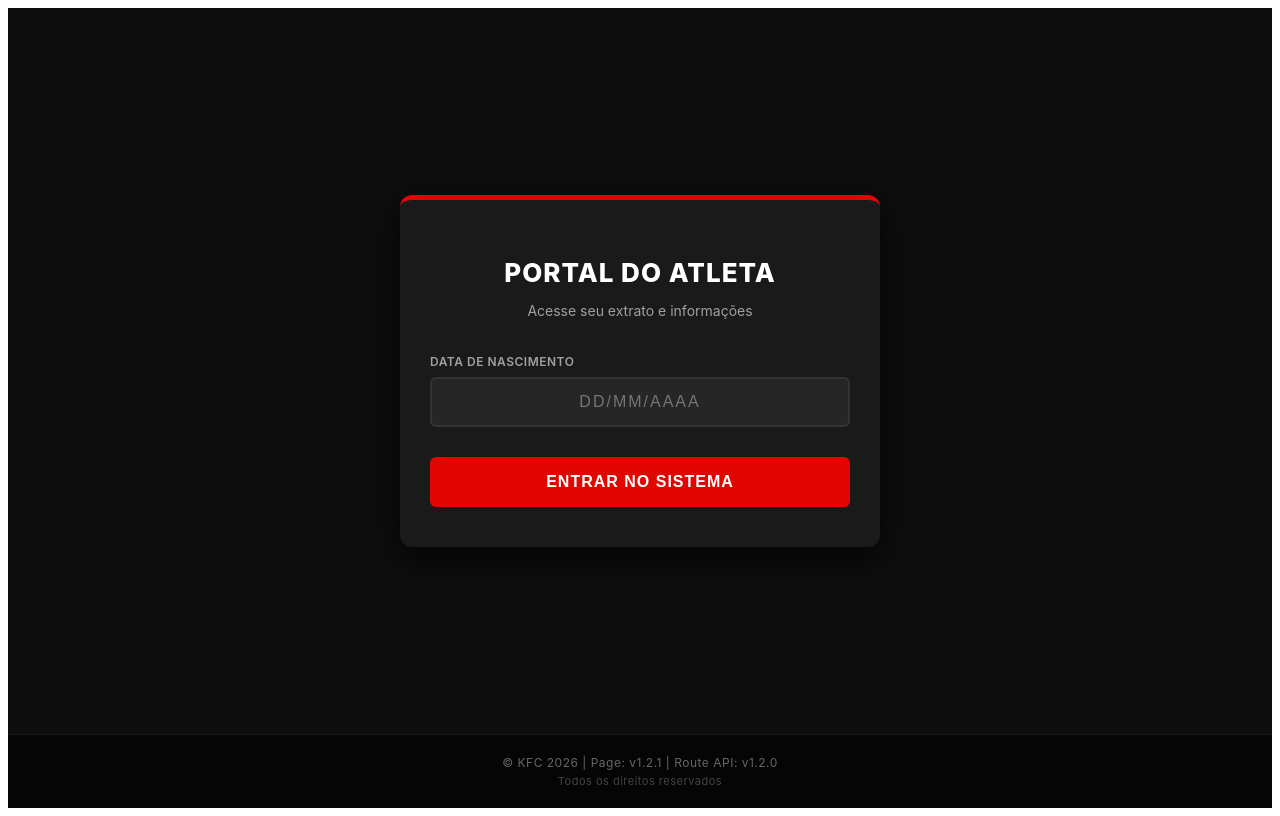
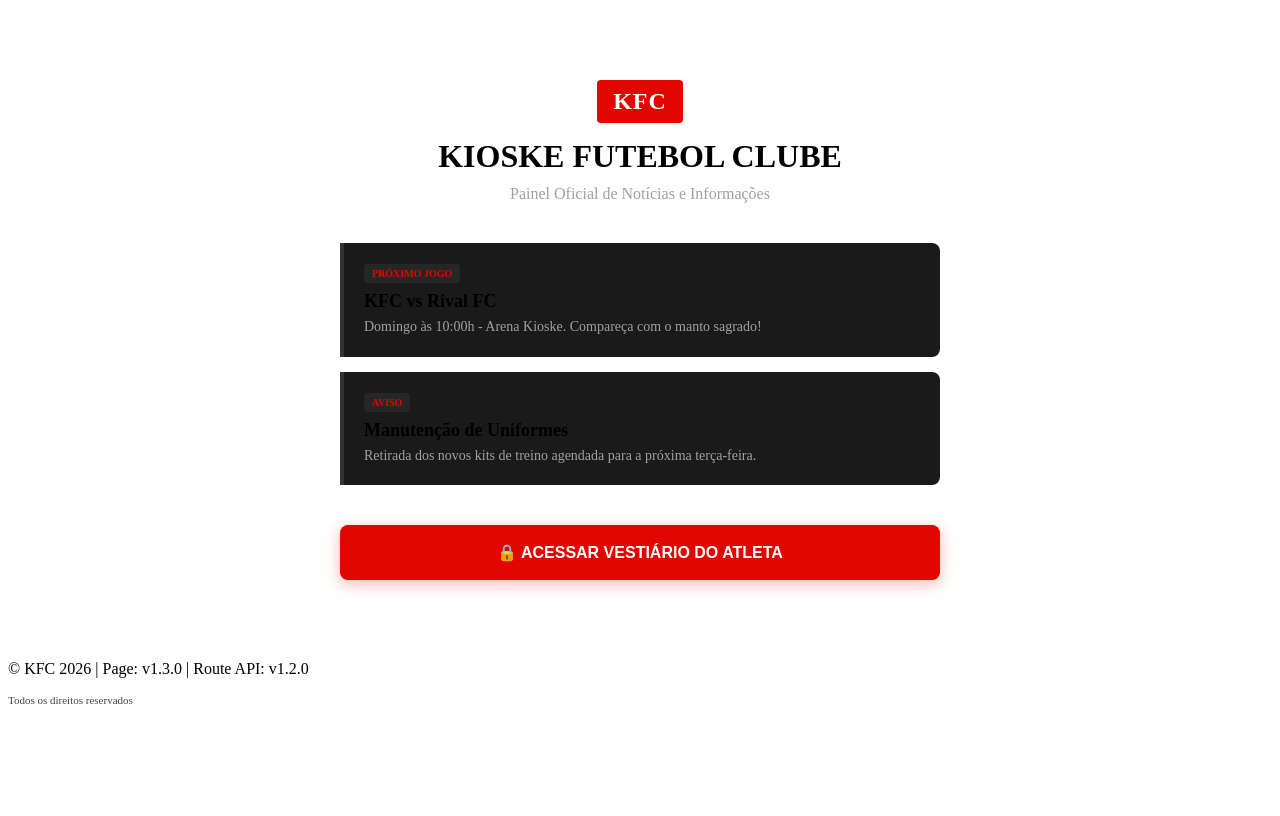
Before and after one commit to GuiKFC/newappKFC, a Next.js app: page /atleta in a window 1280 px wide. Built offline with nearby package versions, Linux system fonts and the light colour scheme.

Commit message:
feat: transformando portal em informativo com vestiario restrito v1.3.0

```diff
--- a/app/atleta/atleta.module.css
+++ b/app/atleta/atleta.module.css
@@ -1,230 +1,112 @@
-/* ==========================================================================
-   PORTAL DO ATLETA KFC - IDENTIDADE VISUAL OFICIAL (PRETO, VERMELHO E BRANCO)
-   ========================================================================== */
+/* --- Elementos do Painel Informativo Público v1.3.0 --- */
 
-.container {
-  min-height: 100vh;
+.publicPortal {
+  max-width: 600px;
+  margin: 60px auto;
+  padding: 20px;
+  text-align: center;
+  width: 100%;
+}
+
+.publicHeader {
+  margin-bottom: 40px;
+}
+
+.logoBadge {
+  background-color: #e10600;
+  color: #fff;
+  display: inline-block;
+  font-size: 24px;
+  font-weight: 900;
+  padding: 8px 16px;
+  border-radius: 4px;
+  margin-bottom: 15px;
+  letter-spacing: 1px;
+}
+
+.mainTitle {
+  font-size: 32px;
+  font-weight: 800;
+  text-transform: uppercase;
+  margin: 0 0 10px 0;
+}
+
+.mainSubtitle {
+  color: #a0a0a0;
+  font-size: 16px;
+  margin: 0;
+}
+
+.newsGrid {
   display: flex;
   flex-direction: column;
-  justify-content: space-between;
-  background-color: #0d0d0d; /* Preto profundo de fundo */
-  font-family: -apple-system, BlinkMacSystemFont, 'Segoe UI', Roboto, Helvetica, Arial, sans-serif;
-  color: #ffffff;
+  gap: 15px;
+  margin-bottom: 40px;
 }
 
-.main {
-  flex: 1;
-  display: flex;
-  align-items: center;
-  justify-content: center;
+.newsCard {
+  background-color: #1a1a1a;
+  border-left: 4px solid #333;
+  border-radius: 0 8px 8px 0;
   padding: 20px;
+  text-align: left;
 }
 
-/* Card Principal do Portal */
-.card {
-  background: #1a1a1a; /* Cinza quase preto para dar relevo */
-  border-top: 5px solid #e10600; /* Linha de destaque Vermelho KFC no topo */
-  border-radius: 12px;
-  padding: 40px 30px;
-  width: 100%;
-  max-width: 420px;
-  box-shadow: 0 10px 30px rgba(0, 0, 0, 0.7);
-  transition: all 0.3s ease;
+.newsTag {
+  background-color: #262626;
+  color: #e10600;
+  font-size: 10px;
+  font-weight: 700;
+  text-transform: uppercase;
+  padding: 4px 8px;
+  border-radius: 4px;
 }
 
-/* Cabeçalho */
-.header {
-  text-align: center;
-  margin-bottom: 35px;
+.newsCard h3 {
+  margin: 10px 0 5px 0;
+  font-size: 18px;
 }
 
-.title {
-  font-size: 26px;
-  font-weight: 800;
-  text-transform: uppercase;
-  letter-spacing: 1px;
-  color: #ffffff;
-  margin-bottom: 8px;
+.newsCard p {
+  margin: 0;
+  color: #a0a0a0;
+  font-size: 14px;
+  line-height: 1.4;
 }
 
-.subtitle {
-  font-size: 14px;
-  color: #a0a0a0;
-}
-
-/* Formulário e Inputs */
-.form {
-  display: flex;
-  flex-direction: column;
-  gap: 20px;
-}
-
-.inputGroup {
-  display: flex;
-  flex-direction: column;
-  gap: 8px;
-}
-
-.label {
-  font-size: 12px;
-  font-weight: 600;
-  text-transform: uppercase;
-  letter-spacing: 0.5px;
-  color: #a0a0a0;
-}
-
-.input {
-  background-color: #262626;
-  border: 2px solid #333333;
-  border-radius: 6px;
-  padding: 14px;
-  color: #ffffff;
-  font-size: 16px;
-  text-align: center;
-  letter-spacing: 2px;
-  transition: all 0.2s ease;
-}
-
-.input:focus {
-  outline: none;
-  border-color: #e10600; /* Borda acende em Vermelho KFC ao clicar */
-  background-color: #2d2d2d;
-}
-
-/* Botão de Entrada (Vermelho KFC) */
-.button {
+/* Botão de chamada para o Vestiário */
+.buttonVestiarioCall {
   background-color: #e10600;
-  color: #ffffff;
+  color: white;
   border: none;
-  border-radius: 6px;
-  padding: 16px;
+  padding: 18px 32px;
   font-size: 16px;
   font-weight: 700;
   text-transform: uppercase;
-  letter-spacing: 1px;
+  border-radius: 8px;
   cursor: pointer;
-  transition: background-color 0.2s ease, transform 0.1s ease;
-  margin-top: 10px;
+  width: 100%;
+  box-shadow: 0 4px 15px rgba(225, 6, 0, 0.3);
+  transition: background-color 0.2s;
 }
 
-.button:hover:not(:disabled) {
-  background-color: #b30500; /* Vermelho mais escuro no hover */
+.buttonVestiarioCall:hover {
+  background-color: #b30500;
 }
 
-.button:active:not(:disabled) {
-  transform: scale(0.98);
+/* Botão voltar interno do formulário */
+.backButton {
+  background: transparent;
+  border: 1px dashed #444;
+  color: #a0a0a0;
+  padding: 12px;
+  border-radius: 6px;
+  cursor: pointer;
+  font-size: 14px;
+  transition: all 0.2s;
 }
 
-.button:disabled {
-  background-color: #555555;
-  color: #aaaaaa;
-  cursor: not-allowed;
+.backButton:hover {
+  border-color: #a0a0a0;
+  color: #fff;
 }
-
-/* Caixa de Erro */
-.errorBox {
-  background-color: rgba(225, 6, 0, 0.1);
-  border: 1px solid #e10600;
-  border-radius: 6px;
-  padding: 12px;
-  text-align: center;
-}
-
-.errorText {
-  color: #ff4d4d;
-  font-size: 14px;
-  margin: 0;
-}
-
-/* Painel de Sucesso (Logado) */
-.successBox {
-  text-align: center;
-  display: flex;
-  flex-direction: column;
-  align-items: center;
-}
-
-.iconCheck {
-  background-color: #e10600; /* Círculo vermelho */
-  color: #ffffff;
-  width: 60px;
-  height: 60px;
-  border-radius: 50%;
-  display: flex;
-  align-items: center;
-  justify-content: center;
-  font-size: 28px;
-  font-weight: bold;
-  margin-bottom: 20px;
-  box-shadow: 0 4px 15px rgba(225, 6, 0, 0.4);
-}
-
-.welcomeText {
-  font-size: 24px;
-  font-weight: 700;
-  color: #ffffff;
-  margin-top: 5px;
-  margin-bottom: 25px;
-}
-
-/* Bloco de Informações do Atleta */
-.infoBox {
-  background-color: #262626;
-  border-left: 4px solid #e10600; /* Tracinho vermelho na lateral */
-  border-radius: 0 6px 6px 0;
-  padding: 20px;
-  width: 100%;
-  text-align: left;
-  margin-bottom: 30px;
-  display: flex;
-  flex-direction: column;
-  gap: 12px;
-}
-
-.infoBox p {
-  margin: 0;
-  font-size: 15px;
-  color: #e0e0e0;
-}
-
-.infoBox strong {
-  color: #a0a0a0;
-  text-transform: uppercase;
-  font-size: 12px;
-  display: inline-block;
-  width: 140px;
-}
-
-/* Botão de Sair (Estilo Outline Branco) */
-.logoutButton {
-  background-color: transparent;
-  color: #ffffff;
-  border: 2px solid #444444;
-  border-radius: 6px;
-  padding: 12px 24px;
-  font-size: 14px;
-  font-weight: 600;
-  cursor: pointer;
-  transition: all 0.2s ease;
-  width: 100%;
-}
-
-.logoutButton:hover {
-  border-color: #ffffff;
-  background-color: rgba(255, 255, 255, 0.05);
-}
-
-/* Rodapé de Versões */
-.footer {
-  text-align: center;
-  padding: 20px;
-  background-color: #050505; /* Rodapé um pouco mais escuro */
-  border-top: 1px solid #1a1a1a;
-}
-
-.footer p {
-  margin: 0;
-  font-size: 12px;
-  color: #666666;
-  letter-spacing: 0.5px;
-}
--- a/app/atleta/page.js
+++ b/app/atleta/page.js
@@ -3,8 +3,8 @@
 import { useState, useEffect } from 'react'
 import styles from './atleta.module.css'
 
-export default function AtletaLogin() {
-  const VERSAO_PAGE = "v1.2.1" // 👈 Nova versão com persistência
+export default function KfcPortal() {
+  const VERSAO_PAGE = "v1.3.0" // 👈 Nova versão arquitetural
 
   const [dataNascimento, setDataNascimento] = useState('')
   const [carregando, setCarregando] = useState(false)
@@ -12,7 +12,9 @@ export default function AtletaLogin() {
   const [atleta, setAtleta] = useState(null)
   const [versaoApi, setVersaoApi] = useState('v1.2.0')
 
-  // 🔐 PERSISTÊNCIA: Roda assim que a página carrega no navegador
+  // Controle para exibir ou não a modal/tela de login do Vestiário
+  const [verVestiario, setVerVestiario] = useState(false)
+
   useEffect(() => {
     const sessaoSalva = localStorage.getItem('kfc_sessao_atleta')
     if (sessaoSalva) {
@@ -23,7 +25,6 @@ export default function AtletaLogin() {
           setVersaoApi(dadosAtleta.versionApi)
         }
       } catch (e) {
-        // Se o dado estiver corrompido, limpa por segurança
         localStorage.removeItem('kfc_sessao_atleta')
       }
     }
@@ -33,7 +34,6 @@ export default function AtletaLogin() {
     e.preventDefault()
     setCarregando(true)
     setErro('')
-    setAtleta(null)
 
     try {
       const response = await fetch('https://newapp-kfc.vercel.app/api/atleta/login', {
@@ -49,10 +49,9 @@ export default function AtletaLogin() {
       }
 
       if (!response.ok) {
-        throw new Error(dados.error || 'Erro ao processar login.')
+        throw new Error(dados.error || 'Erro ao acessar o Vestiário.')
       }
 
-      // 🔐 PERSISTÊNCIA: Salva os dados do login no cofre do navegador
       localStorage.setItem('kfc_sessao_atleta', JSON.stringify(dados))
       setAtleta(dados)
     } catch (err) {
@@ -62,25 +61,60 @@ export default function AtletaLogin() {
     }
   }
 
-  // 🔐 LOGOUT: Limpa o cofre do navegador e desloga de verdade
   const handleLogout = () => {
     localStorage.removeItem('kfc_sessao_atleta')
     setAtleta(null)
+    setVerVestiario(false)
   }
 
   return (
     <div className={styles.container}>
+
+      {/* 📋 SEÇÃO 1: PORTAL INFORMATIVO PÚBLICO (Aparece se não estiver logado olhando o vestiário) */}
+      {!verVestiario && !atleta ? (
+        <div className={styles.publicPortal}>
+          <header className={styles.publicHeader}>
+            <div className={styles.logoBadge}>KFC</div>
+            <h1 className={styles.mainTitle}>Kioske Futebol Clube</h1>
+            <p className={styles.mainSubtitle}>Painel Oficial de Notícias e Informações</p>
+          </header>
+
+          <section className={styles.newsGrid}>
+            <div className={styles.newsCard}>
+              <span className={styles.newsTag}>Próximo Jogo</span>
+              <h3>KFC vs Rival FC</h3>
+              <p>Domingo às 10:00h - Arena Kioske. Compareça com o manto sagrado!</p>
+            </div>
+
+            <div className={styles.newsCard}>
+              <span className={styles.newsTag}>Aviso</span>
+              <h3>Manutenção de Uniformes</h3>
+              <p>Retirada dos novos kits de treino agendada para a próxima terça-feira.</p>
+            </div>
+          </section>
+
+          {/* Botão de chamada para a Área Restrita */}
+          <button
+            className={styles.buttonVestiarioCall}
+            onClick={() => setVerVestiario(true)}
+          >
+            🔒 Acessar Vestiário do Atleta
+          </button>
+        </div>
+      ) : (
+        /* 🔒 SEÇÃO 2: ÁREA RESTRITA (FORMULÁRIO OU CONTEÚDO DO VESTIÁRIO) */
         <main className={styles.main}>
           <div className={styles.card}>
+
             <div className={styles.header}>
-             <h1 className={styles.title}>Portal do Atleta</h1>
-             <p className={styles.subtitle}>Acesse seu extrato e informações</p>
+               <h1 className={styles.title}>🚪 Vestiário do Atleta</h1>
+               <p className={styles.subtitle}>Área Restrita KFC</p>
             </div>
 
             {!atleta ? (
               <form onSubmit={handleLogin} className={styles.form}>
                 <div className={styles.inputGroup}>
-                <label className={styles.label}>Data de Nascimento</label>
+                  <label className={styles.label}>Confirme sua Data de Nascimento</label>
                   <input
                     type="text"
                     placeholder="DD/MM/AAAA"
@@ -92,7 +126,15 @@ export default function AtletaLogin() {
                 </div>
 
                 <button type="submit" disabled={carregando} className={styles.button}>
-                {carregando ? 'Verificando...' : 'Entrar no Sistema'}
+                  {carregando ? 'Abrindo Armário...' : 'Liberar Entrada'}
+                </button>
+
+                <button
+                  type="button"
+                  className={styles.backButton}
+                  onClick={() => setVerVestiario(false)}
+                >
+                  Voltar ao Painel Público
                 </button>
 
                 {erro && (
@@ -102,27 +144,26 @@ export default function AtletaLogin() {
                 )}
               </form>
             ) : (
+              /* CONTEÚDO PRIVADO DO ATLETA DENTRO DO VESTIÁRIO */
               <div className={styles.successBox}>
-              <div className={styles.iconCheck}>
-                <span>✓</span>
-              </div>
-              <h2>Bem-vindo!</h2>
+                <div className={styles.iconCheck}>✓</div>
+                <h2>Seja bem-vindo ao seu armário!</h2>
                 <p className={styles.welcomeText}>{atleta.nome}</p>
 
                 <div className={styles.infoBox}>
-                <p><strong>Status:</strong> Atleta Ativo</p>
-                <p><strong>ID:</strong> {atleta.id}</p>
-                <p><strong>Número da Camisa:</strong> {atleta.numero || 'Não informada'}</p>
+                  <p><strong>Elenco:</strong> Atleta Titular</p>
+                  <p><strong>Número da Camisa:</strong> {atleta.numero || 'Sem número'}</p>
+                  <p><strong>ID do Registro:</strong> #00{atleta.id}</p>
                 </div>
 
-              {/* Usando a nova função de Logout seguro */}
                 <button onClick={handleLogout} className={styles.logoutButton}>
-                Sair do Portal
+                  Sair do Vestiário (Trancar Armário)
                 </button>
               </div>
             )}
           </div>
         </main>
+      )}
 
       <footer className={styles.footer}>
         <p>© KFC 2026 | Page: {VERSAO_PAGE} | Route API: {versaoApi}</p>
```
Lines whose indentation alone changed are shown as unchanged.
